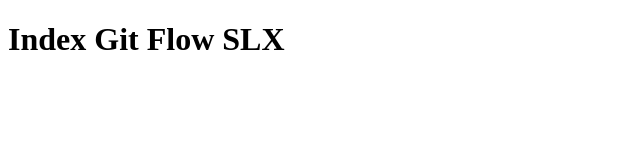
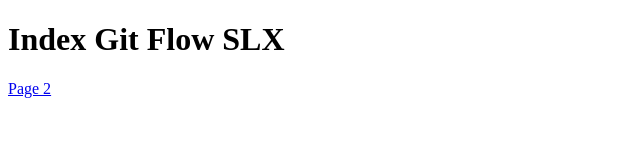
Before and after one commit to Pacolmg/slx-git-flow, a plain HTML site: page index.html in a window 1280 px wide. Shown: the full height of the page, 0-640 px from the left. Drawn offline with Linux system fonts and the light colour scheme.

Commit message:
Link to page 2

```diff
--- a/index.html
+++ b/index.html
@@ -8,5 +8,8 @@
 </head>
 <body>
     <h1>Index Git Flow SLX</h1>
+    <p>
+        <a href="/page2.html">Page 2</a>
+    </p>
 </body>
 </html>
```
